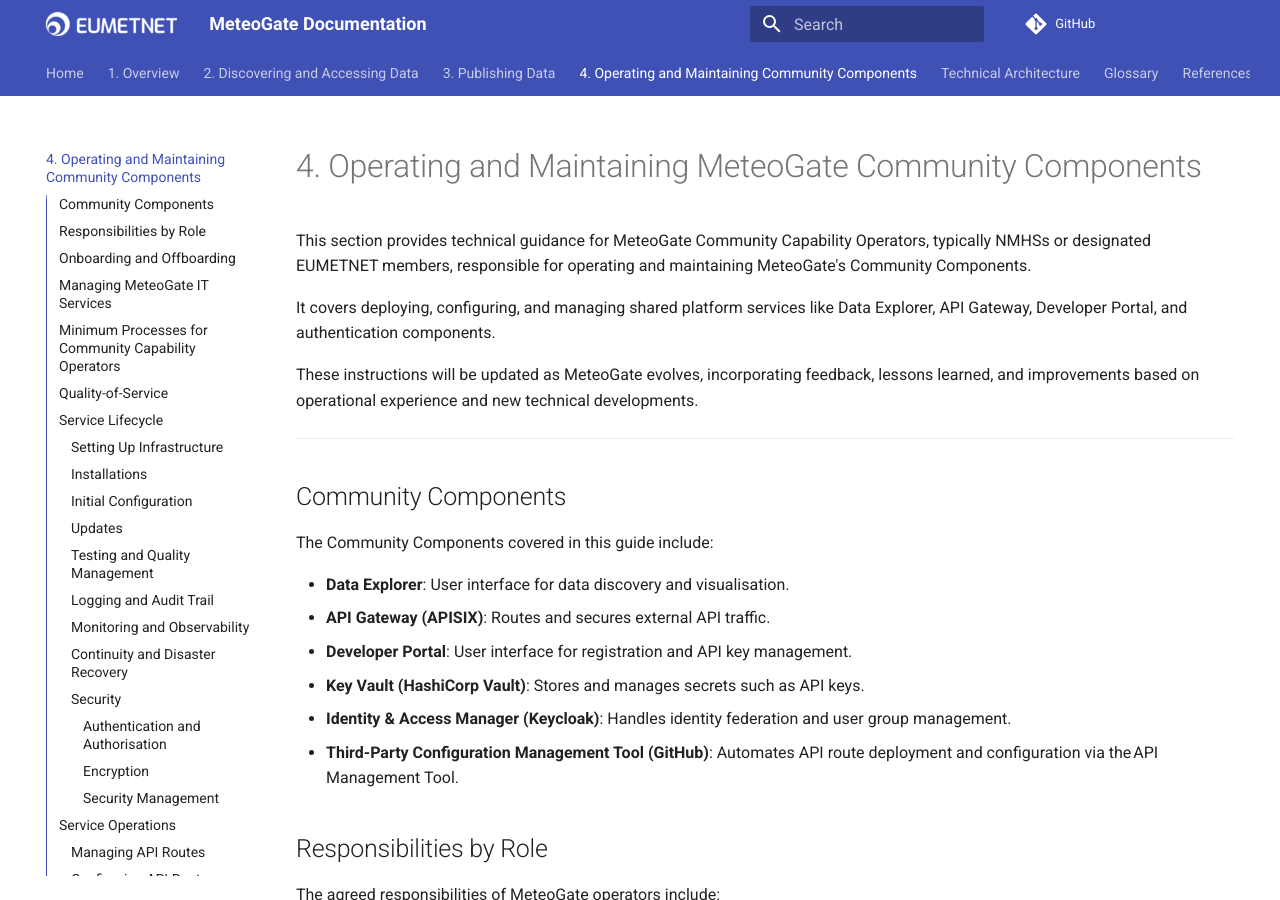
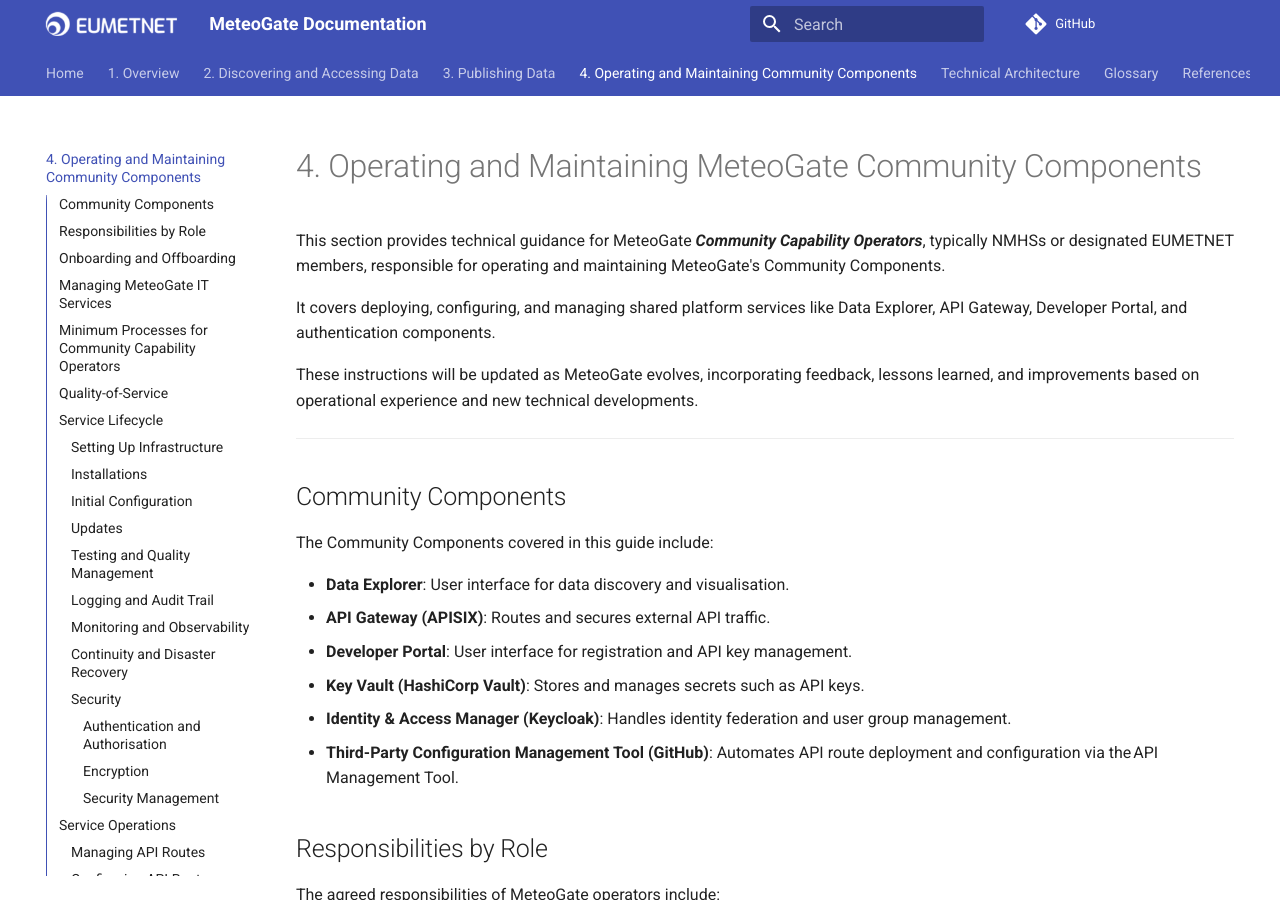
Before and after one commit to EUMETNET/meteogate-documentation, an MkDocs documentation site: the page built from docs/4-operating-and-maintaining-community-components.md, in a window 1280 px wide and 900 px high. Built offline with MkDocs 1.6.1 and Material for MkDocs 9.7.7, drawn with Linux system fonts in a browser that asks for light colours; comment, search, counter and statistics services are not loaded.

```diff
--- a/docs/4-operating-and-maintaining-community-components.md
+++ b/docs/4-operating-and-maintaining-community-components.md
@@ -1,6 +1,6 @@
 # 4. Operating and Maintaining MeteoGate Community Components
 
-This section provides technical guidance for MeteoGate Community Capability Operators, typically NMHSs or designated EUMETNET members, responsible for operating and maintaining MeteoGate's Community Components.
+This section provides technical guidance for MeteoGate ***Community Capability Operators***, typically NMHSs or designated EUMETNET members, responsible for operating and maintaining MeteoGate's Community Components.
 
 It covers deploying, configuring, and managing shared platform services like Data Explorer, API Gateway, Developer Portal, and authentication components.
 
```
